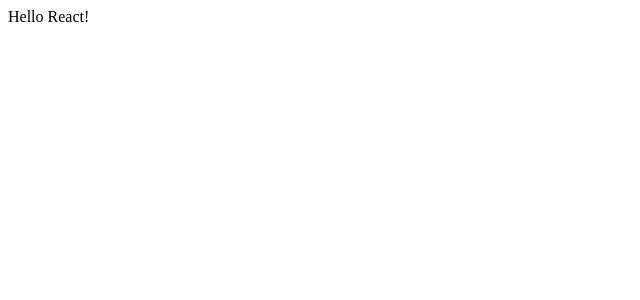
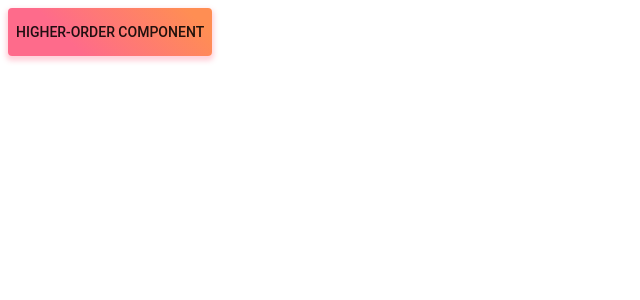
Before and after one commit to leovolving/mui-poc-nasa, a React app: page / in a window 1280 px wide. Shown: the top 300 px of the page, without its empty margins (0-640 px from the left). Built offline with nearby package versions, Linux system fonts and the light colour scheme.

Commit message:
mui initial setup

```diff
--- a/package.json
+++ b/package.json
@@ -21,6 +21,8 @@
     "webpack-dev-server": "^3.3.1"
   },
   "dependencies": {
+    "@material-ui/core": "^3.9.3",
+    "@material-ui/styles": "^3.0.0-alpha.10",
     "react": "^16.8.6",
     "react-dom": "^16.8.6"
   }
--- /dev/null
+++ b/src/App.jsx
@@ -0,0 +1,16 @@
+import React, { Component } from 'react';
+import HigherOrderComponent from './HigherOrderComponent'
+import WithThemeProvider from './WithThemeProvider'
+
+// const Index = () => {
+//   return <HigherOrderComponent />;
+// };
+
+class App extends Component {
+    render() {
+        console.log('hello, world!');
+        return (<HigherOrderComponent />)
+    }
+}
+
+export default App
--- /dev/null
+++ b/src/HigherOrderComponent.js
@@ -0,0 +1,27 @@
+import React from 'react';
+import PropTypes from 'prop-types';
+import { withStyles, ThemeProvider } from '@material-ui/styles';
+import Button from '@material-ui/core/Button';
+
+const styles = {
+  root: {
+    background: 'linear-gradient(45deg, #FE6B8B 30%, #FF8E53 90%)',
+    border: 0,
+    borderRadius: 3,
+    boxShadow: '0 3px 5px 2px rgba(255, 105, 135, .3)',
+    color: 'white',
+    height: 48,
+    padding: '0 30px',
+  },
+};
+
+function HigherOrderComponent(props) {
+  const { classes } = props;
+  return <Button className={classes.root}>Higher-order component</Button>;
+}
+
+HigherOrderComponent.propTypes = {
+  classes: PropTypes.object.isRequired,
+};
+
+export default withStyles(styles)(HigherOrderComponent);
--- /dev/null
+++ b/src/WithThemeProvider.js
@@ -0,0 +1,17 @@
+import React from 'react';
+import { ThemeProvider, withTheme } from '@material-ui/styles';
+
+const WithThemeProvider = (Component) => {
+    const ComponentWithTheme = withTheme()(Component)
+    return (
+        <ThemeProvider
+            theme={{
+                color: 'blue'
+            }}
+        >
+            <ComponentWithTheme />
+        </ThemeProvider>
+    )
+}
+
+export default WithThemeProvider
--- a/src/index.js
+++ b/src/index.js
@@ -2,11 +2,5 @@
 
 import React from 'react';
 import ReactDOM from 'react-dom';
-
-const Index = () => {
-  return <div>Hello React!</div>;
-};
-
-console.log('hello, world!');
-
-ReactDOM.render(<Index />, document.getElementById('index'));
+import App from './App.jsx'
+ReactDOM.render(<App />, document.getElementById('index'));
--- a/webpack.config.js
+++ b/webpack.config.js
@@ -9,7 +9,7 @@ module.exports = {
   module: {
     rules: [
       {
-        test: /\.js$/,
+        test: /\.js|\.jsx$/,
         exclude: /node_modules/,
         use: {
           loader: "babel-loader"
```
Also changed, not shown: 1 other file (tests, documents, lock files or other folders).
